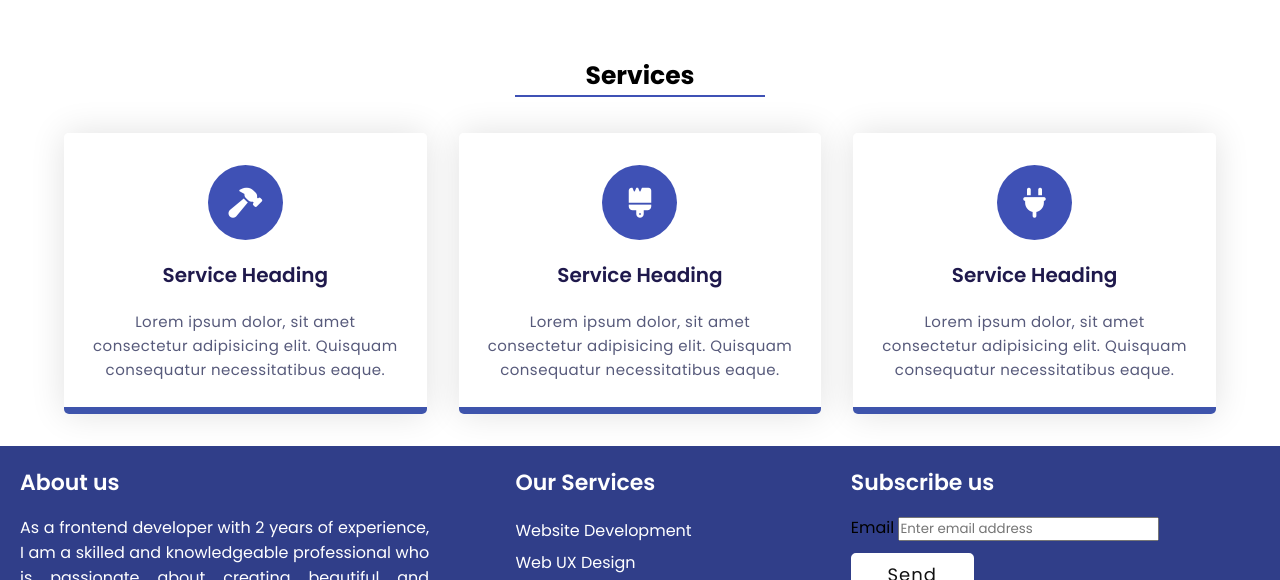
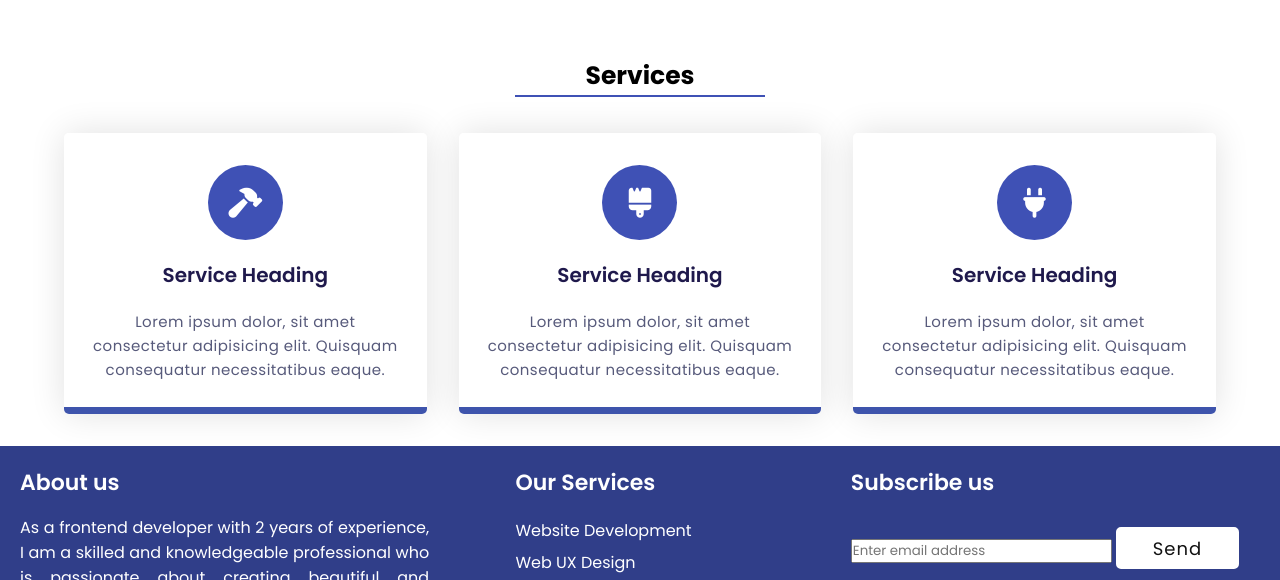
Before and after one commit to xstream-hacker/portfolio, a plain HTML site: page index.html in a window 1280 px wide. Shown: the part 2098-2678 px from the top of the page. Drawn offline with Linux system fonts and the light colour scheme.

Commit message:
Update index.html

```diff
--- a/index.html
+++ b/index.html
@@ -205,9 +205,9 @@
      <div class="right box">
        <div class="topic">Subscribe us</div>
        <form method='POST' name='contact' data-netlify="true"><input type='hidden' name='form-name' value='contact' />
-	       <lable>Email
+
          <input type="email" placeholder="Enter email address" name="email" required/>
-	       </lable>
+
 
          <input type="submit" name="" value="Send"/>
 	       </form>
```
